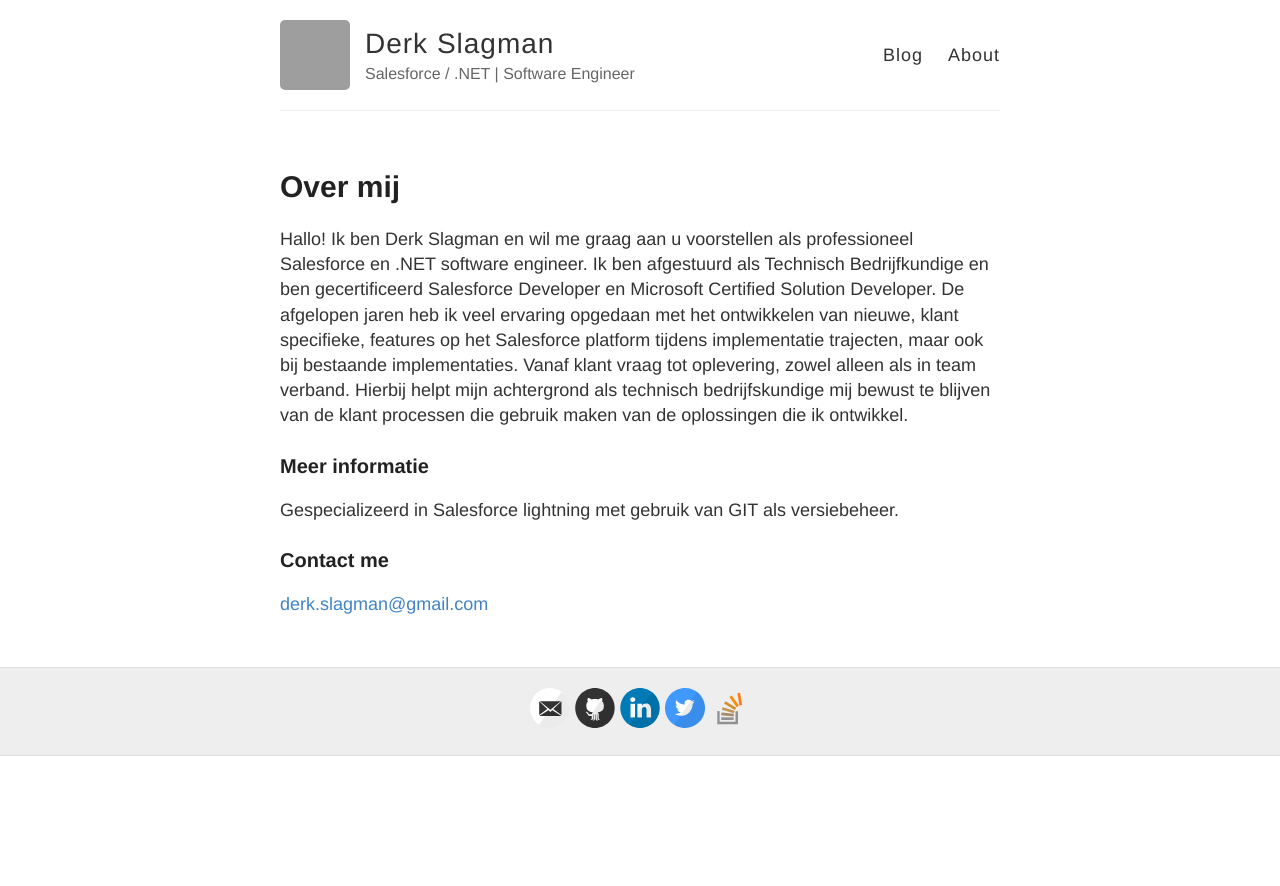
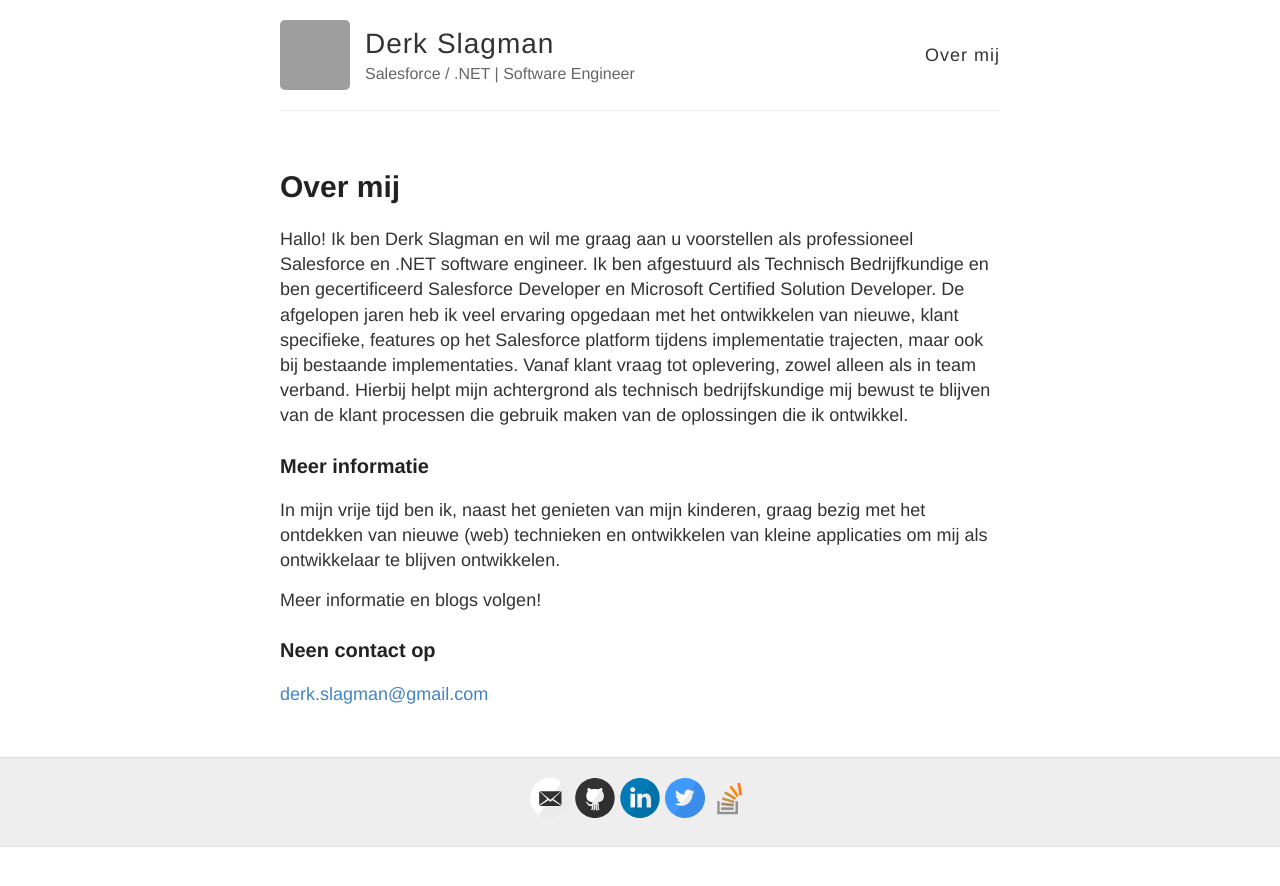
Before and after one commit to dslagman/dslagman.github.io, a Jekyll site: the page built from about.md, in a window 1280 px wide. Shown: the top 886 px of the page. Built offline with Jekyll 4.4.1, drawn with Linux system fonts in a browser that asks for light colours; grey boxes are pictures that could not be loaded.

Commit message:
changed content about page fixed about me dead link

```diff
--- a/_layouts/default.html
+++ b/_layouts/default.html
@@ -27,8 +27,8 @@
           </div>
 
           <nav>
-            <a href="{{ site.baseurl }}/">Blog</a>
-            <a href="{{ site.baseurl }}/about">About</a>
+            <!-- <a href="{{ site.baseurl }}/">Blog</a> -->
+            <a href="{{ site.baseurl }}/over-mij">Over mij</a>
           </nav>
         </header>
       </div>
--- a/about.md
+++ b/about.md
@@ -8,8 +8,10 @@ Hallo! Ik ben Derk Slagman en wil me graag aan u voorstellen als professioneel S
 
 ### Meer informatie
 
-Gespecializeerd in Salesforce lightning met gebruik van GIT als versiebeheer.
+In mijn vrije tijd ben ik, naast het genieten van mijn kinderen, graag bezig met het ontdekken van nieuwe (web) technieken en ontwikkelen van kleine applicaties om mij als ontwikkelaar te blijven ontwikkelen.
 
-### Contact me
+Meer informatie en blogs volgen!
+
+### Neen contact op
 
 [derk.slagman@gmail.com](mailto:derk.slagman@gmail.com)
```
